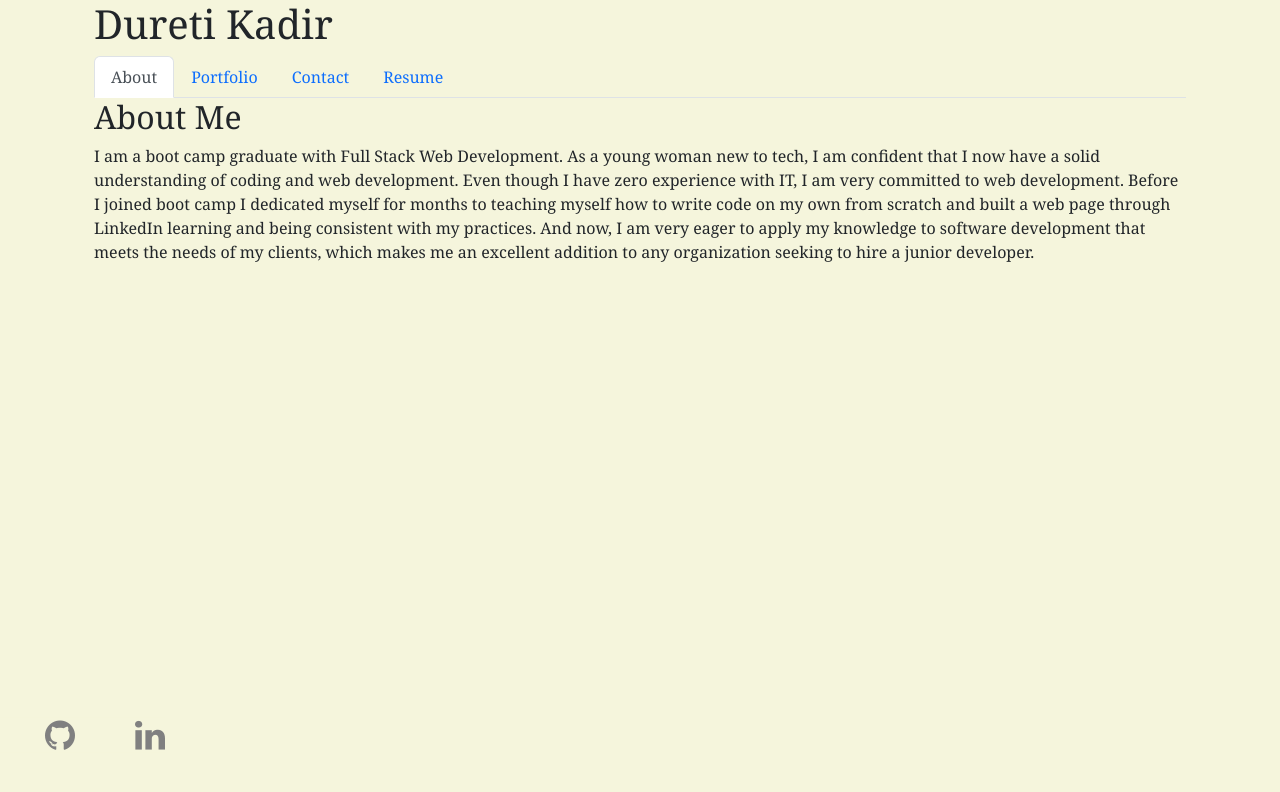
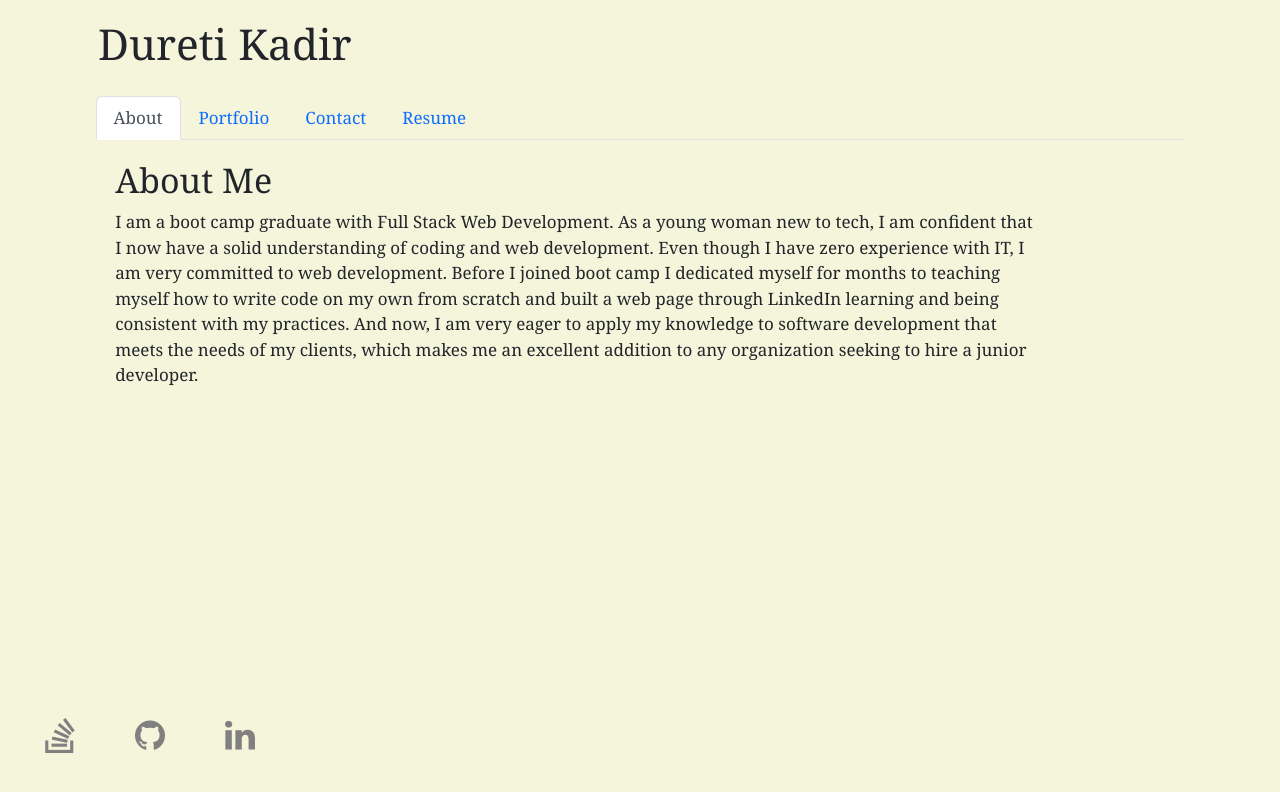
Before and after one commit to DuretiTilmo/React-Portfolio, a React (Create React App) app in the folder my-app/: page / in a window 1280 px wide. Shown: the top 792 px of the page. Built offline with nearby package versions, Linux system fonts and the light colour scheme.

Commit message:
updated the projects

```diff
--- a/my-app/src/App.css
+++ b/my-app/src/App.css
@@ -4,35 +4,16 @@
   padding: 0;
   margin: 0;
   max-width: 100%;
+  font-size: 17px;
+
 }
 
-/* .header .nav {
-  /* font-size: 25px; */
-  /* color: black; */
-  /* float: right;  */
-  /* padding: 30px; */
 
-  /* background-color: aliceblue; */
-/* } */
+ h1 {
+  margin: 80px;
+  padding: 18px;
+ }
 
-/* .myName {
-  float: left;
-  padding: 30px;
-  margin-bottom: 20px ;
-} */
-
-/* .about {
-  margin: 200px;
-
-} */
-/* .card-body .img {
-  position: relative;
-  height: 250px;
-  width: 400px;
-  border-radius: 5%;
-  overflow: hidden;
-
-} */
 
 .contact {
   margin: 20px;
@@ -78,9 +59,6 @@
   /* visibility: hidden; */
   transition: .5s ease;
   opacity: 0;
-  /* position: block; */
-  /* top: 50%; */
-  /* left: 50%; */
   transform: translate(-50%, -50%);
   -ms-transform: translate(-50%, -50%);
   /* text-align: center; */
@@ -98,33 +76,12 @@
 }
 
 .fa {
-  font-size: 50px;
-  /* position: absolute; */
-  /* top: 50%;
-  left: 50%; */
-  /* margin: auto; */
-  float: right;
+  font-size: 40px;
+  float:right;
   transform: translate(-50%, -50%);
   -ms-transform: translate(-50%, -50%);
-  /* text-align: center; */
 }
 
-/* .overlay {
-  position: absolute;
-  top: 0;
-  bottom: 0;
-  left: 0;
-  right: 0;
-  height: 100%;
-  width: 100%;
-  opacity: 0;
-  transition: .3s ease; */
-  /* background-color: red; */
-/* } */
-
-/* .card-body:hover .overlay {
-  opacity: 1;
-} */
 
 .footer {
   position: fixed;
@@ -134,6 +91,3 @@
   text-align: center;
   padding: 30px;
 }
-/* .footer a {
-  padding: 20px;
-} */
--- a/my-app/src/App.js
+++ b/my-app/src/App.js
@@ -4,10 +4,13 @@ import './App.css';
 // import Navigation from './components/Navigation';
 import PortfolioContainer from './components/PortfolioContainer';
 import Footer from './components/pages/Footer';
+import Header from './components/pages/Header';
+
 
 function App() {
     return (
         <div>
+            <Header />
         <div className="container">
 <PortfolioContainer />
 </div>
--- a/my-app/src/components/Navigation.js
+++ b/my-app/src/components/Navigation.js
@@ -3,8 +3,6 @@ import React from 'react';
 function Navigation({ currentPage, handlePageChange}){
     return (
         <section className="container">
-                    <h1 className="myName">Dureti Kadir</h1>
-
         <nav>
         <ul className="nav nav-tabs">
       <li className="nav-item">
--- a/my-app/src/components/pages/About.js
+++ b/my-app/src/components/pages/About.js
@@ -1,7 +1,11 @@
 import React from 'react';
 const styles = {
     sectionStyles: {
-    //   background: 'orange',
+      width: '950px',
+      position: 'fixed',
+      top: '20%',
+      left: '8%',
+
     },
   };
 export default function About(){
--- a/my-app/src/components/pages/Contact.js
+++ b/my-app/src/components/pages/Contact.js
@@ -35,6 +35,7 @@ export default function Contact(){
           name="name"
           type="text"
           placeholder="Name"
+          required
         />
           <label>Email Adress:</label>
         <input
@@ -43,6 +44,7 @@ export default function Contact(){
           type="email"
           onChange={handleInputChange}
           placeholder="Email"
+          required
         />
           <label>Message:</label>
         <textarea
@@ -51,7 +53,7 @@ export default function Contact(){
         cols="50">
 
         </textarea>
-         <button type="button" onClick={handleFormSubmit}>
+         <button type="button" className="btn btn-primary" onClick={handleFormSubmit}>
           Submit
          </button>
     </form>
--- a/my-app/src/components/pages/Footer.js
+++ b/my-app/src/components/pages/Footer.js
@@ -12,6 +12,11 @@ export default function Footer(){
     return (
    < footer  className="w-100 mt-auto p-4">
         <div className="footer">
+
+        <a href="https://stackoverflow.com/users/21594315/dureti-kadir">  <i class='fa fa-linkedn'></i>
+            <i style={styles.footerStyle} className="fa fa-stack-overflow"></i>
+            </a>
+
             <a href="https://github.com/DuretiTilmo">
             <i style={styles.footerStyle} className='fa fa-github'></i>
 
@@ -19,10 +24,8 @@ export default function Footer(){
             <a href="https://www.linkedin.com/in/dureti-kadir-4bb17724b/">  <i class='fa fa-linkedn'></i>
             <i style={styles.footerStyle} className="fa fa-linkedin"></i>
             </a>
+
         </div>
-
     </footer>
     )
 }
-
-// export default Footer;
--- a/my-app/src/components/pages/Header.js
+++ b/my-app/src/components/pages/Header.js
@@ -1,7 +1,11 @@
 import React from 'react';
+// import Navigation from '../Navigation';
 
 export default function Header(){
     return (
+        <div className="header">
         <h1>Dureti Kadir</h1>
+        {/* <Navigation /> */}
+        </div>
     )
 };
--- a/my-app/src/components/pages/Portfolio.js
+++ b/my-app/src/components/pages/Portfolio.js
@@ -7,17 +7,17 @@ export default function Portfolio() {
         <div className="col-4">
           <div className="card-img-top">
             <div className="card-body">
+                <a href="https://github.com/DuretiTilmo/Challenge03">
+
 
                 <img
                   className="img"
                   src={require('../../assets/Screenshot (10).png' )}
                   alt=""
-                  />
+                  />  <i class='fa fa-github'></i> </a>
                 <p className="img_1">  <a href="https://duretitilmo.github.io/Challenge03/">
                Password Generator </a>
-                <a href="https://github.com/DuretiTilmo/Challenge03">
-                  <i class='fa fa-github'></i>
-             </a>
+
               </p>
             </div>
           </div>
@@ -25,20 +25,19 @@ export default function Portfolio() {
         <div className="col-4">
           <div className="card-img-top">
           <div className="card-body">
+               <a href="https://github.com/DuretiTilmo/Module-5-Challenge">
 
               <img
               className="img"
               src={require('../../assets/Screenshot 2023-04-06 151646.png')}
               alt=""
-            />
+            /> <i class='fa fa-github'></i>
+            </a>
               <p className="img_1">
                 <a href="https://duretitilmo.github.io/Module-5-Challenge/">
                   Work Day Scheduler
               </a>
-              <a href="https://github.com/DuretiTilmo/Module-5-Challenge">
-              <i class='fa fa-github'></i>
 
-              </a>
             </p>
           </div>
         </div>
@@ -46,18 +45,19 @@ export default function Portfolio() {
         <div className="col-4">
           <div className="card-img-top">
           <div className="card-body">
+           <a href="https://github.com/DuretiTilmo/06-Server-Side-APIs">
+
 
               <img
               className="img"
               src={require('../../assets/Screenshot 2023-04-06 152044.png')}
               alt=""
-            />
+            />  <i class='fa fa-github'></i>
+             </a>
               <p className="img_1">
               <a href="https://duretitilmo.github.io/06-Server-Side-APIs/">
                  Weather Dashboard</a>
-              <a href="https://github.com/DuretiTilmo/06-Server-Side-APIs">
-              <i class='fa fa-github'></i>
-              </a>
+
             </p>
           </div>
         </div>
@@ -67,18 +67,19 @@ export default function Portfolio() {
       <div className="col-4">
       <div className="card-img-top">
       <div className="card-body">
+           <a href="https://github.com/DuretiTilmo/worldwidenews">
+
+
 
         <img
           className="img"
           src={require('../../assets/worldwidenews.png')}
           alt=""
-        />
+        />   <i class='fa fa-github'></i>
+         </a>
         <p className="img_1">
           <a href="https://hong-f.github.io/worldwidenews/">  Worldwide News </a>
-          <a href="https://github.com/DuretiTilmo/worldwidenews">
 
-            <i class='fa fa-github'></i>
-          </a>
         </p>
       </div>
       </div>
@@ -87,17 +88,17 @@ export default function Portfolio() {
      <div className="col-4">
       <div className="card-img-top">
       <div className="card-body">
+          <a href="https://github.com/DuretiTilmo/Team-Profile-Generator">
+
 
         <img
           className="img"
           src={require('../../assets/Screenshot_20230125_125135.png')}
           alt=""
-        />
+        />   <i class='fa fa-github'></i>
+        </a>
          <p className="img_1">
-          <a href="https://github.com/DuretiTilmo/Team-Profile-Generator">
-            Team Profile Generator
-            <i class='fa fa-github'></i>
-          </a>
+        Team Profile Generator
         </p>
       </div>
       </div>
@@ -106,15 +107,17 @@ export default function Portfolio() {
       <div className="col-4">
       <div className="card-img-top">
       <div className="card-body">
+           <a href="https://github.com/DuretiTilmo/Note-Taker">
+
+
         <img
           className="img"
           src={require('../../assets/Screenshot_20230131_111433.png')}
           alt=""
-        />
+        />  <i class='fa fa-github'></i>
+        </a>
           <p className="img_1">
-          <a href="https://github.com/DuretiTilmo/Note-Taker">Note Taker
-          <i class='fa fa-github'></i>
-          </a>
+            Note Taker
         </p>
       </div>
       </div>
--- a/my-app/src/components/pages/Resume.js
+++ b/my-app/src/components/pages/Resume.js
@@ -5,7 +5,7 @@ export default function Resume(){
         <section className="container">
             <h2> Resume</h2>
    <ul>
-     <p> Download my <a href="# "> resume</a> </p>
+     <p> Download my <a href="my-app/src/components/pages/Resume.js" download > resume</a> </p>
 
     <h4> Front-end Proficiencies</h4>
 
```
